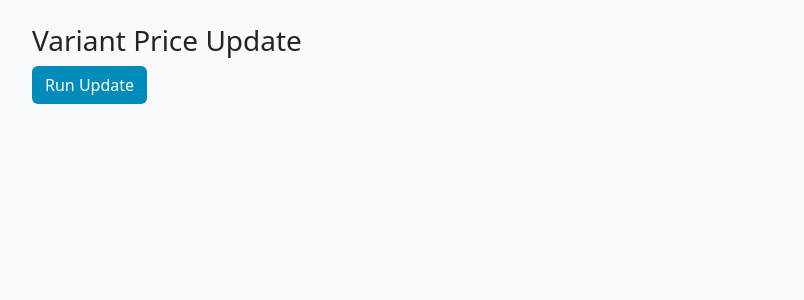
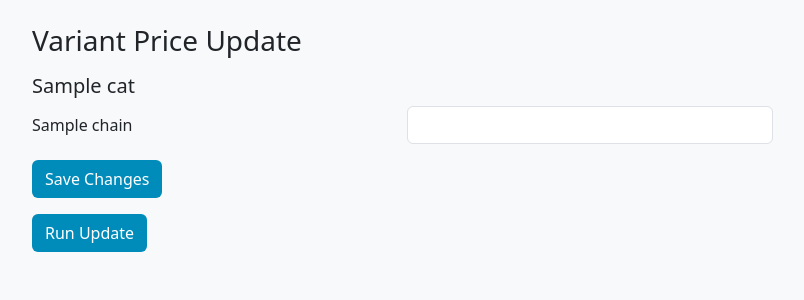
Before and after one commit to AGUENAOU-AYOUB/Azor_Price_Updater, a Flask app: template webapp/templates/variant.html in a window 1280 px wide. Shown: the part 56-356 px from the top of the page, without its empty margins (50-854 px from the left). Run offline with Flask 3, Linux system fonts and the light colour scheme; the template is opened without the code that fills it: most values are stand-ins (such as "Sample title", 1, 10 or a date in 2020).

Commit message:
Add editable variant surcharges

```diff
--- a/webapp/templates/variant.html
+++ b/webapp/templates/variant.html
@@ -1,7 +1,21 @@
 {% extends 'base.html' %}
 {% block content %}
 <h3>Variant Price Update</h3>
-<button id="start" class="btn btn-brand">Run Update</button>
+<form method="post">
+  {% for cat, chains in surcharges.items() %}
+  <h5 class="mt-3">{{ cat|capitalize }}</h5>
+  {% for chain, val in chains.items() %}
+  <div class="mb-2 row g-2 align-items-center">
+    <label class="col-sm-4 col-form-label">{{ chain }}</label>
+    <div class="col-sm-4">
+      <input class="form-control" type="number" step="0.01" name="{{ cat }}_{{ chain.replace(' ', '_') }}" value="{{ val }}">
+    </div>
+  </div>
+  {% endfor %}
+  {% endfor %}
+  <button class="btn btn-brand mt-2" type="submit">Save Changes</button>
+</form>
+<button id="start" class="btn btn-brand mt-3">Run Update</button>
 <pre id="log" class="mt-3 bg-light p-2" style="height:300px;overflow:auto;"></pre>
 {% endblock %}
 {% block scripts %}
```
Also changed, not shown: webapp/routes.py (+24 -4 lines), README.md.
